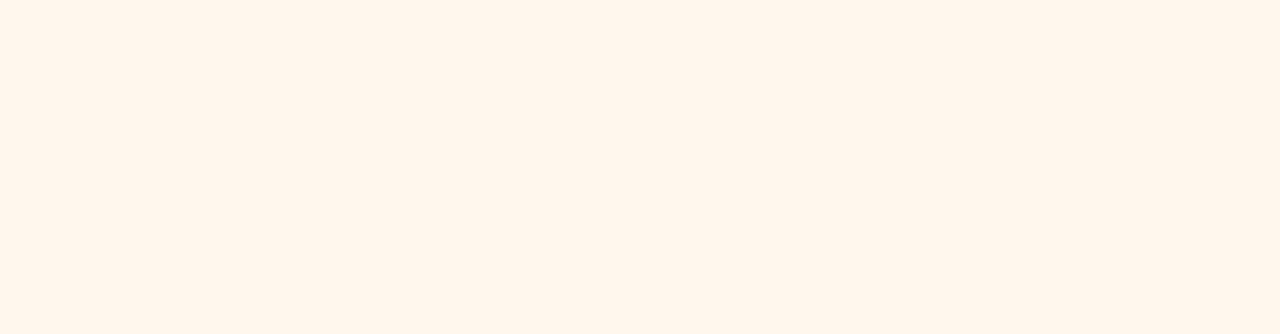
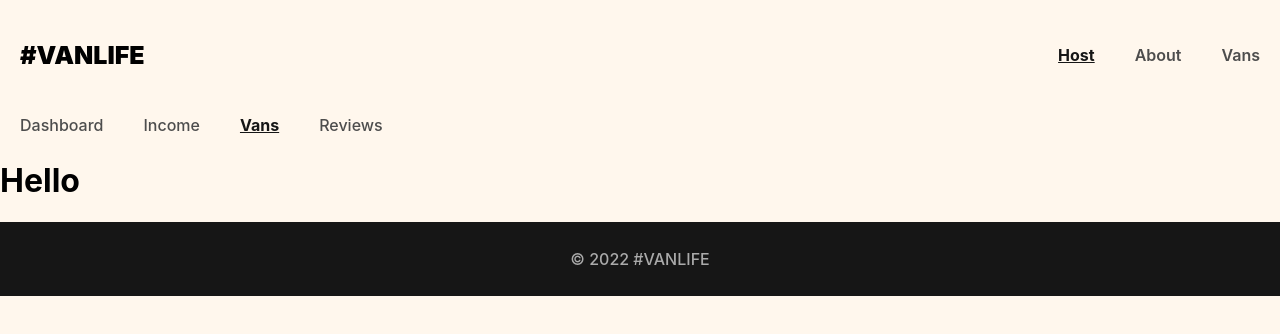
Before and after one commit to BlueElyas/react-router-6-project, a React (Vite) app: page /host/vans in a window 1280 px wide. Before the commit this address had no page. Shown: the top 334 px of the page. Built offline with nearby package versions, Linux system fonts and the light colour scheme; what miragejs would draw is missing.

Commit message:
add the hostvans component and routing

```diff
--- a/src/App.jsx
+++ b/src/App.jsx
@@ -10,6 +10,7 @@ import Dashboard from "./Pages/Host/Dashboard"
 import Income from "./Pages/Host/Income"
 import Reviews from "./Pages/Host/Reviews"
 import HostLayout from "./Components/HostLayout"
+import HostVans from "./Pages/Host/HostVans"
 
 export default function App() {
   return (
@@ -25,6 +26,7 @@ export default function App() {
             <Route index element={<Dashboard />} />
             <Route path="income" element={<Income />} />
             <Route path="reviews" element={<Reviews />} />
+            <Route path="vans" element={<HostVans />} />
         </Route>
         </Route>
       </Routes>
--- a/src/Components/HostLayout.jsx
+++ b/src/Components/HostLayout.jsx
@@ -28,6 +28,13 @@ export default function HostLayout() {
                 </NavLink>
 
                 <NavLink
+                    to="/host/vans"
+                    style={({ isActive }) => isActive ? activeStyles : null}
+                >
+                    Vans
+                </NavLink>
+
+                <NavLink
                     to="/host/reviews"
                     style={({ isActive }) => isActive ? activeStyles : null}
                 >
--- /dev/null
+++ b/src/Pages/Host/HostVans.jsx
@@ -0,0 +1,9 @@
+import React from "react";
+
+export default function HostVans() {
+    return(
+        <>
+            <h1>Hello</h1>
+        </>
+    )
+}
```
